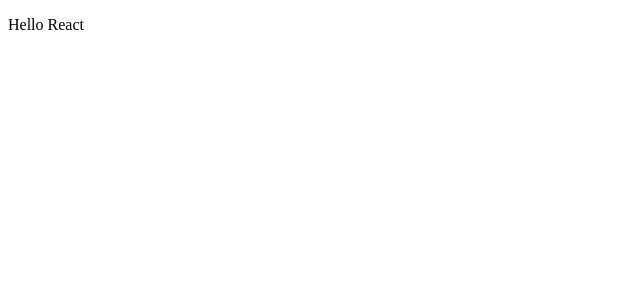
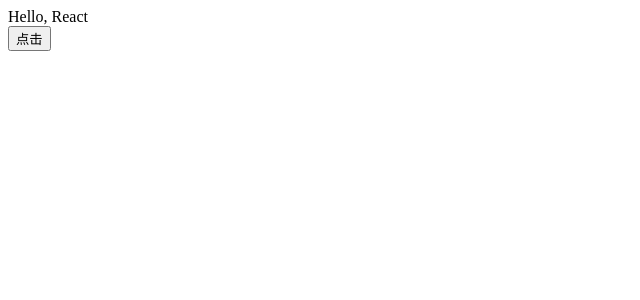
Before and after one commit to cwy007/react-hello-world, a React app: page / in a window 1280 px wide. Shown: the top 300 px of the page, without its empty margins (0-640 px from the left). Built offline with nearby package versions, Linux system fonts and the light colour scheme.

Commit message:
非嵌套组件间通信

```diff
--- a/package.json
+++ b/package.json
@@ -23,6 +23,7 @@
     "webpack-dev-server": "^3.11.0"
   },
   "dependencies": {
+    "events": "^3.1.0",
     "react": "^16.13.1",
     "react-dom": "^16.13.1"
   }
--- /dev/null
+++ b/src/App.js
@@ -0,0 +1,14 @@
+import React, { Component } from 'react';
+import ComponentA from "./ComponentA";
+import ComponentB from './ComponentB';
+
+export default class App extends Component {
+  render() {
+    return(
+      <div>
+        <ComponentA />
+        <ComponentB />
+      </div>
+    );
+  }
+}
--- /dev/null
+++ b/src/ComponentA.js
@@ -0,0 +1,31 @@
+import React, { Component } from 'react';
+import emitter from './events';
+
+export default class ComponentA extends Component {
+  constructor(props) {
+    super(props);
+    this.state = {
+      data: 'React',
+    };
+  }
+
+  componentDidMount() {
+    this.eventEmitter = emitter.addListener('callMe', (data) => {
+      this.setState({
+        data
+      })
+    });
+  }
+
+  componentWillUnmount() {
+    emitter.removeListener(this.eventEmitter);
+  }
+
+  render() {
+    return(
+      <div>
+        Hello, { this.state.data }
+      </div>
+    );
+  }
+}
--- /dev/null
+++ b/src/ComponentB.js
@@ -0,0 +1,20 @@
+import React, { Component } from 'react';
+import emitter from './events';
+
+export default class ComponentB extends Component {
+  render() {
+    const cb = (data) => {
+      let i = 0;
+      return () => {
+        i++;
+        emitter.emit('callMe', data + ` [${i}]`)
+      }
+    };
+
+    return (
+      <div>
+        <button onClick={cb('World') }>点击</button>
+      </div>
+    );
+  }
+}
--- /dev/null
+++ b/src/events.js
@@ -0,0 +1,3 @@
+import { EventEmitter } from "events";
+
+export default new EventEmitter();
--- a/src/index.jsx
+++ b/src/index.jsx
@@ -1,10 +1,5 @@
 import React from 'react';
 import ReactDOM from 'react-dom';
-
-class App extends React.Component {
-  render() {
-    return <p>Hello React</p>;
-  }
-}
+import App from './App';
 
 ReactDOM.render(<App />, document.getElementById('app'));
```
Also changed, not shown: 2 other files (tests, documents, lock files or other folders).
